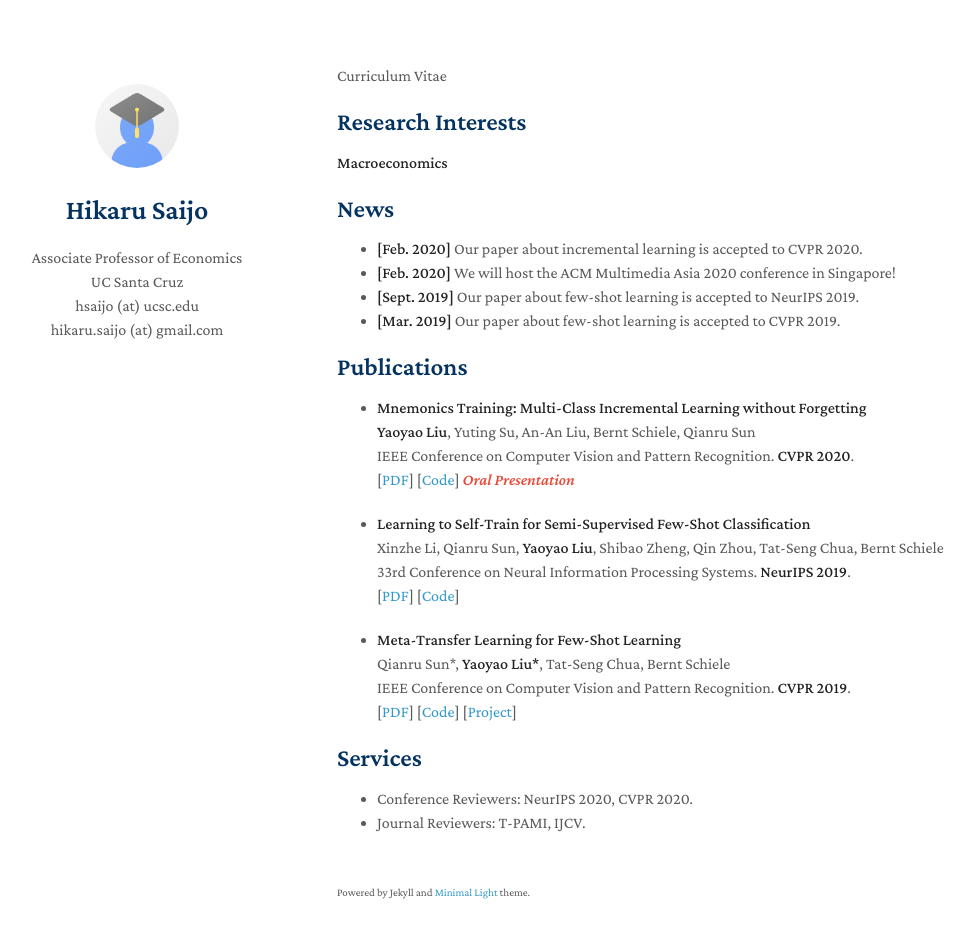
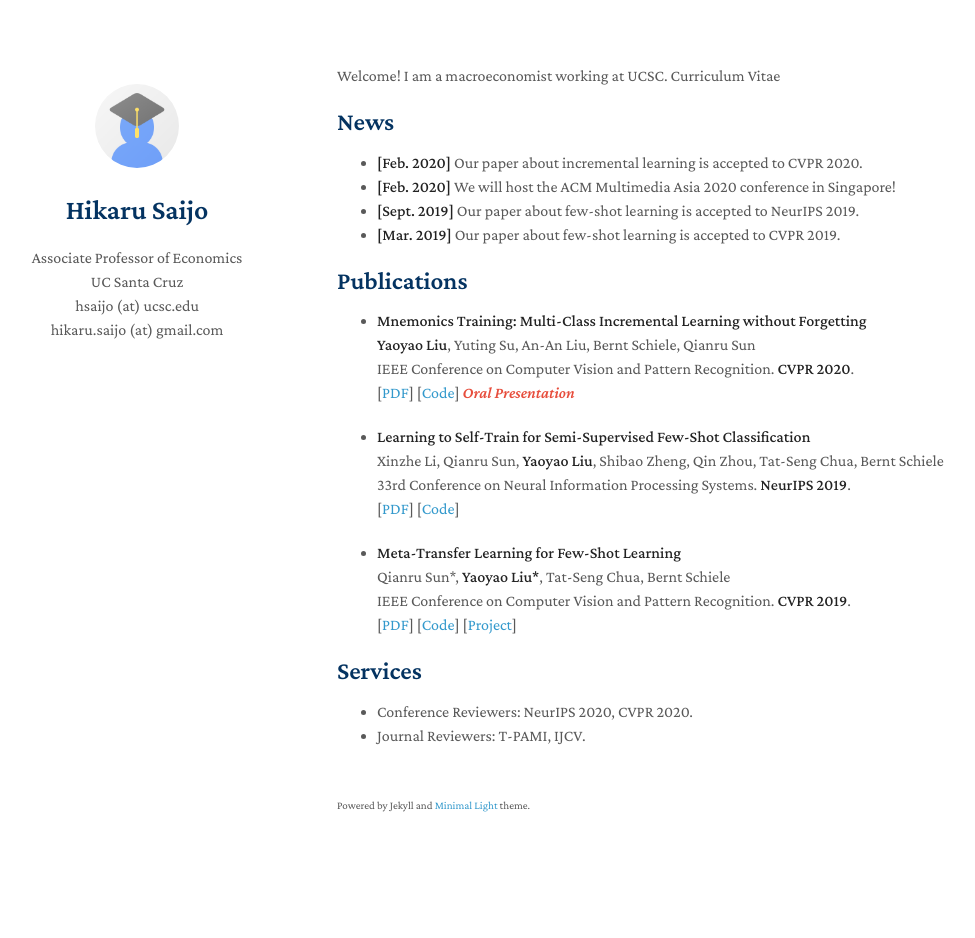
Before and after one commit to hsaijo/hsaijo.github.io, a Jekyll site: the page built from index.md, in a window 1280 px wide and 973 px high. Shown: the top 938 px of the window, without its empty margins (133-1108 px from the left). Built offline with Jekyll 4.4.1, drawn with Linux system fonts in a browser that asks for light colours; nearby versions of some CDN libraries; a style sheet for code colours, icons or effects is not loaded.

Commit message:
Update index.md

```diff
--- a/index.md
+++ b/index.md
@@ -2,11 +2,8 @@
 layout: homepage
 ---
 
+Welcome! I am a macroeconomist working at UCSC.
 Curriculum Vitae
-
-## Research Interests
-
- **Macroeconomics**
 
 ## News
 
```
